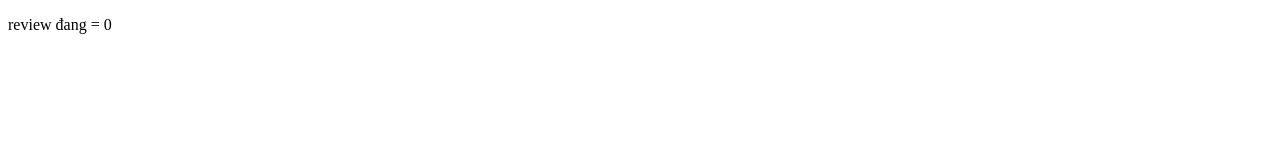
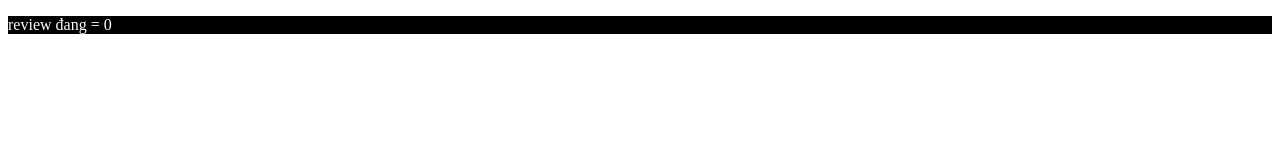
Before and after one commit to daohien/repo3, a plain HTML site: page index.html in a window 1280 px wide. Drawn offline with Linux system fonts and the light colour scheme.

Commit message:
update css

```diff
--- a/index.html
+++ b/index.html
@@ -4,6 +4,7 @@
     <meta charset="UTF-8">
     <meta name="viewport" content="width=device-width, initial-scale=1.0">
     <title>Document</title>
+    <link rel="stylesheet" href="style.css">
 </head>
 <body>
     <p>review đang = 0</p>
--- /dev/null
+++ b/style.css
@@ -0,0 +1,4 @@
+ p {
+    color: #fff;
+    background: #000;
+ }
```
